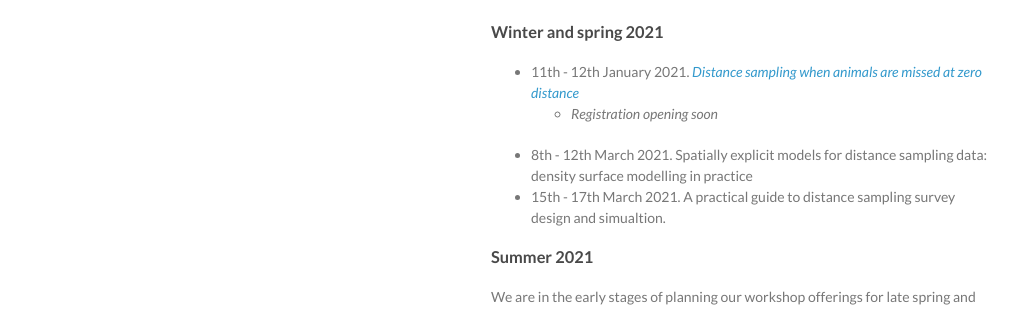
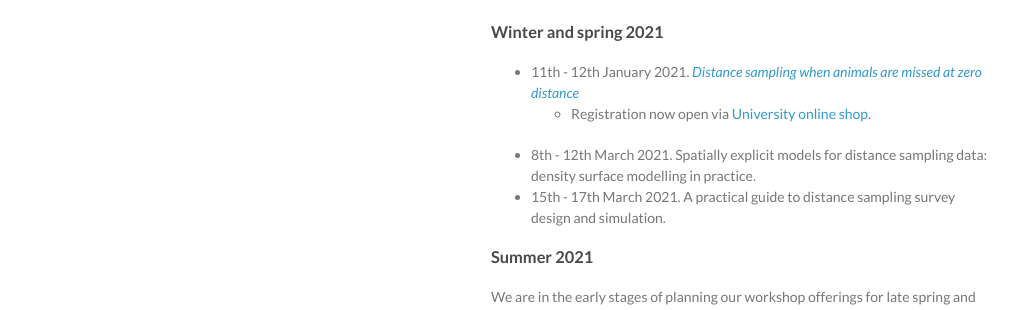
Before and after one commit to distanceworkshops/distanceworkshops.github.io, a Jekyll site: the page built from index.md, in a window 1280 px wide and 1354 px high. Shown: the part 308-618 px from the top of the window, without its empty margins (129-1149 px from the left). Built offline with Jekyll 4.4.1, drawn with Linux system fonts in a browser that asks for light colours.

Commit message:
Update index.md

```diff
--- a/index.md
+++ b/index.md
@@ -20,9 +20,9 @@ We plan to offer the following workshops in 2021, all of them delivered remotely
 ### Winter and spring 2021
 
 - 11th - 12th January 2021.  [*Distance sampling when animals are missed at zero distance*](http://workshops.distancesampling.org/mrds-jan-2021.html)
-  - _Registration opening soon_
--  8th - 12th March 2021.  Spatially explicit models for distance sampling data: density surface modelling in practice
-- 15th - 17th March 2021.  A practical guide to distance sampling survey design and simualtion.
+  - Registration now open via [University online shop](https://onlineshop.st-andrews.ac.uk/conferences-and-events/events/creem/markrecapture-distance-sampling-training-workshop-live-online-1112th-january-2021).
+-  8th - 12th March 2021.  Spatially explicit models for distance sampling data: density surface modelling in practice.
+- 15th - 17th March 2021.  A practical guide to distance sampling survey design and simulation.
 
 ### Summer 2021
 
```
